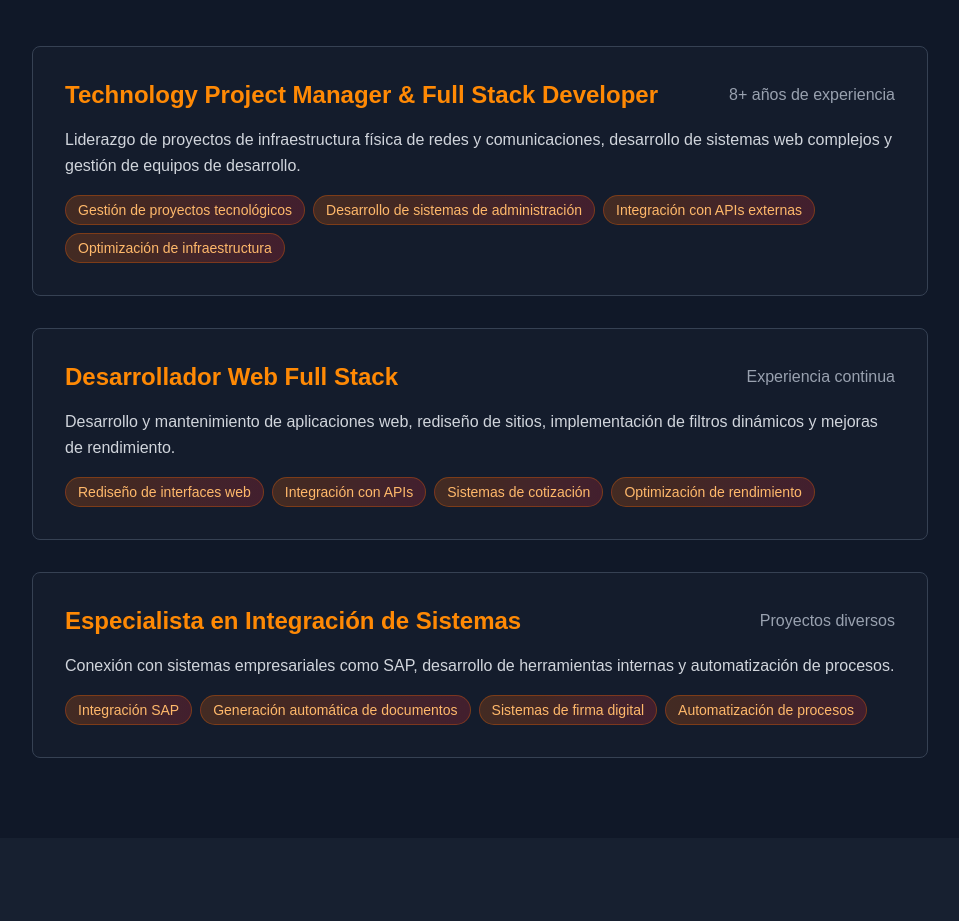
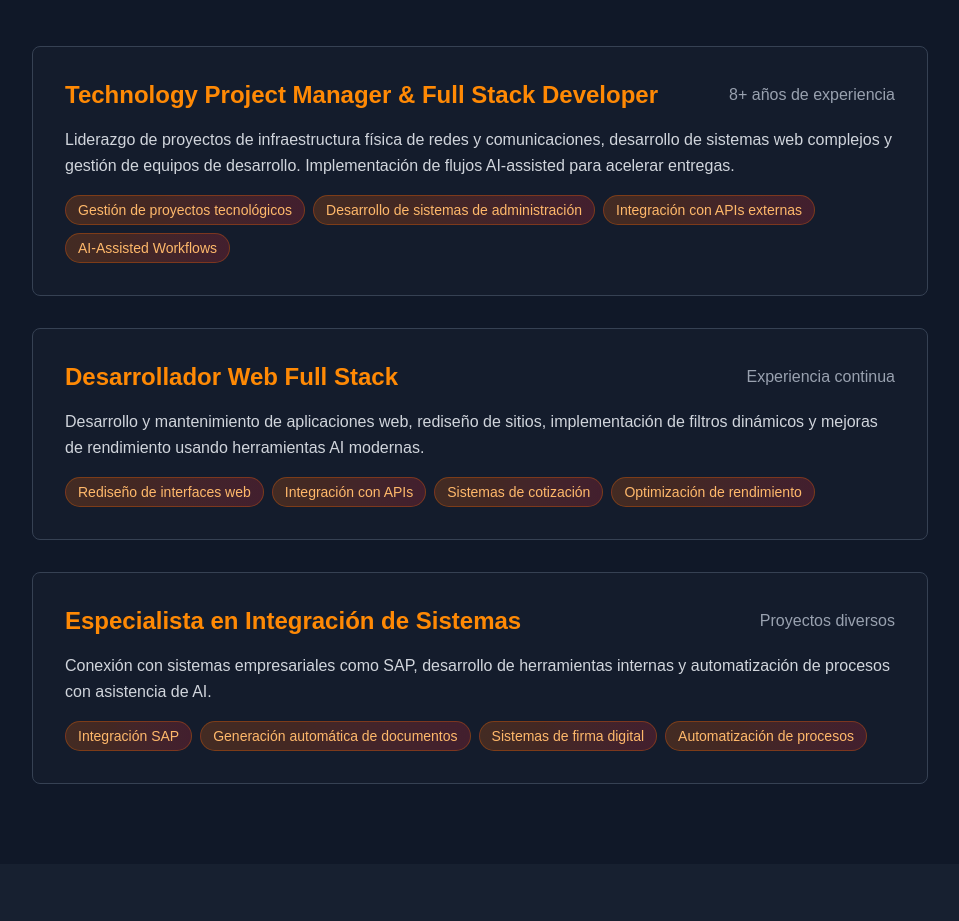
Before and after one commit to SoulAlan/my-portfolio, a Next.js app: page / in a window 1280 px wide. Shown: the part 2987-3908 px from the top of the page, without its empty margins (160-1119 px from the left). Built offline with nearby package versions, Linux system fonts and the light colour scheme.

Commit message:
englis_update

```diff
--- a/src/app/page.tsx
+++ b/src/app/page.tsx
@@ -209,6 +209,12 @@ const Portfolio = () => {
     closeModal: string;
     redirectingIn: string;
     privateProject: string;
+    experienceData: {
+      title: string;
+      period: string;
+      description: string;
+      highlights: string[];
+    }[];
   }> = {
     es: {
       title: "Senior Full Stack Engineer | Entregando Sistemas Production-Grade 3-4x Más Rápido con AI-Assisted Workflows",
@@ -288,7 +294,27 @@ const Portfolio = () => {
       visitSite: "Visitar sitio web",
       closeModal: "Cerrar",
       redirectingIn: "Redirigiendo en",
-      privateProject: "Proyecto Privado"
+      privateProject: "Proyecto Privado",
+      experienceData: [
+        {
+          title: "Technology Project Manager & Full Stack Developer",
+          period: "8+ años de experiencia",
+          description: "Liderazgo de proyectos de infraestructura física de redes y comunicaciones, desarrollo de sistemas web complejos y gestión de equipos de desarrollo. Implementación de flujos AI-assisted para acelerar entregas.",
+          highlights: ["Gestión de proyectos tecnológicos", "Desarrollo de sistemas de administración", "Integración con APIs externas", "AI-Assisted Workflows"]
+        },
+        {
+          title: "Desarrollador Web Full Stack",
+          period: "Experiencia continua",
+          description: "Desarrollo y mantenimiento de aplicaciones web, rediseño de sitios, implementación de filtros dinámicos y mejoras de rendimiento usando herramientas AI modernas.",
+          highlights: ["Rediseño de interfaces web", "Integración con APIs", "Sistemas de cotización", "Optimización de rendimiento"]
+        },
+        {
+          title: "Especialista en Integración de Sistemas",
+          period: "Proyectos diversos",
+          description: "Conexión con sistemas empresariales como SAP, desarrollo de herramientas internas y automatización de procesos con asistencia de AI.",
+          highlights: ["Integración SAP", "Generación automática de documentos", "Sistemas de firma digital", "Automatización de procesos"]
+        }
+      ]
     },
     en: {
       title: "Senior Full Stack Engineer | Delivering Production-Grade Systems 3-4x Faster with AI-Assisted Workflows",
@@ -368,7 +394,27 @@ const Portfolio = () => {
       visitSite: "Visit website",
       closeModal: "Close",
       redirectingIn: "Redirecting in",
-      privateProject: "Private Project"
+      privateProject: "Private Project",
+      experienceData: [
+        {
+          title: "Technology Project Manager & Full Stack Developer",
+          period: "8+ years of experience",
+          description: "Leadership of physical network and communications infrastructure projects, complex web systems development, and development team management. Implementing AI-assisted workflows to accelerate deliveries.",
+          highlights: ["Technology Project Management", "Administration Systems Development", "External API Integration", "AI-Assisted Workflows"]
+        },
+        {
+          title: "Full Stack Web Developer",
+          period: "Ongoing experience",
+          description: "Development and maintenance of web applications, site redesigns, dynamic filters implementation, and performance improvements using modern AI tools.",
+          highlights: ["Web Interface Redesign", "API Integration", "Quotation Systems", "Performance Optimization"]
+        },
+        {
+          title: "Systems Integration Specialist",
+          period: "Various projects",
+          description: "Connection with enterprise systems like SAP, internal tools development, and process automation with AI assistance.",
+          highlights: ["SAP Integration", "Automatic Document Generation", "Digital Signature Systems", "Process Automation"]
+        }
+      ]
     }
   };
 
@@ -379,26 +425,7 @@ const Portfolio = () => {
     { category: "AI-Assisted Dev", items: ["Claude Code (CLI)", "Claude API", "GitHub Copilot", "AI Workflows (3+ years)"], isAI: true }
   ];
 
-  const experience = [
-    {
-      title: "Technology Project Manager & Full Stack Developer",
-      period: "8+ años de experiencia",
-      description: "Liderazgo de proyectos de infraestructura física de redes y comunicaciones, desarrollo de sistemas web complejos y gestión de equipos de desarrollo.",
-      highlights: ["Gestión de proyectos tecnológicos", "Desarrollo de sistemas de administración", "Integración con APIs externas", "Optimización de infraestructura"]
-    },
-    {
-      title: "Desarrollador Web Full Stack",
-      period: "Experiencia continua",
-      description: "Desarrollo y mantenimiento de aplicaciones web, rediseño de sitios, implementación de filtros dinámicos y mejoras de rendimiento.",
-      highlights: ["Rediseño de interfaces web", "Integración con APIs", "Sistemas de cotización", "Optimización de rendimiento"]
-    },
-    {
-      title: "Especialista en Integración de Sistemas",
-      period: "Proyectos diversos",
-      description: "Conexión con sistemas empresariales como SAP, desarrollo de herramientas internas y automatización de procesos.",
-      highlights: ["Integración SAP", "Generación automática de documentos", "Sistemas de firma digital", "Automatización de procesos"]
-    }
-  ];
+  // Experience now comes from content[language].experienceData
 
   const projects = [
     {
@@ -798,7 +825,7 @@ const Portfolio = () => {
         <div className="max-w-4xl mx-auto">
           <h2 className="text-4xl font-bold mb-12 text-center bg-gradient-to-r from-orange-500 to-yellow-400 bg-clip-text text-transparent">{content[language].experience}</h2>
           <div className="space-y-8">
-            {experience.map((exp, index) => (
+            {content[language].experienceData.map((exp, index) => (
               <div key={index} className={`p-8 rounded-lg border transition-all duration-300 ${isDarkMode
                 ? 'bg-gray-800/30 border-gray-700 hover:border-orange-500'
                 : 'bg-white border-gray-200 hover:border-orange-500 shadow-lg hover:shadow-xl'
```
